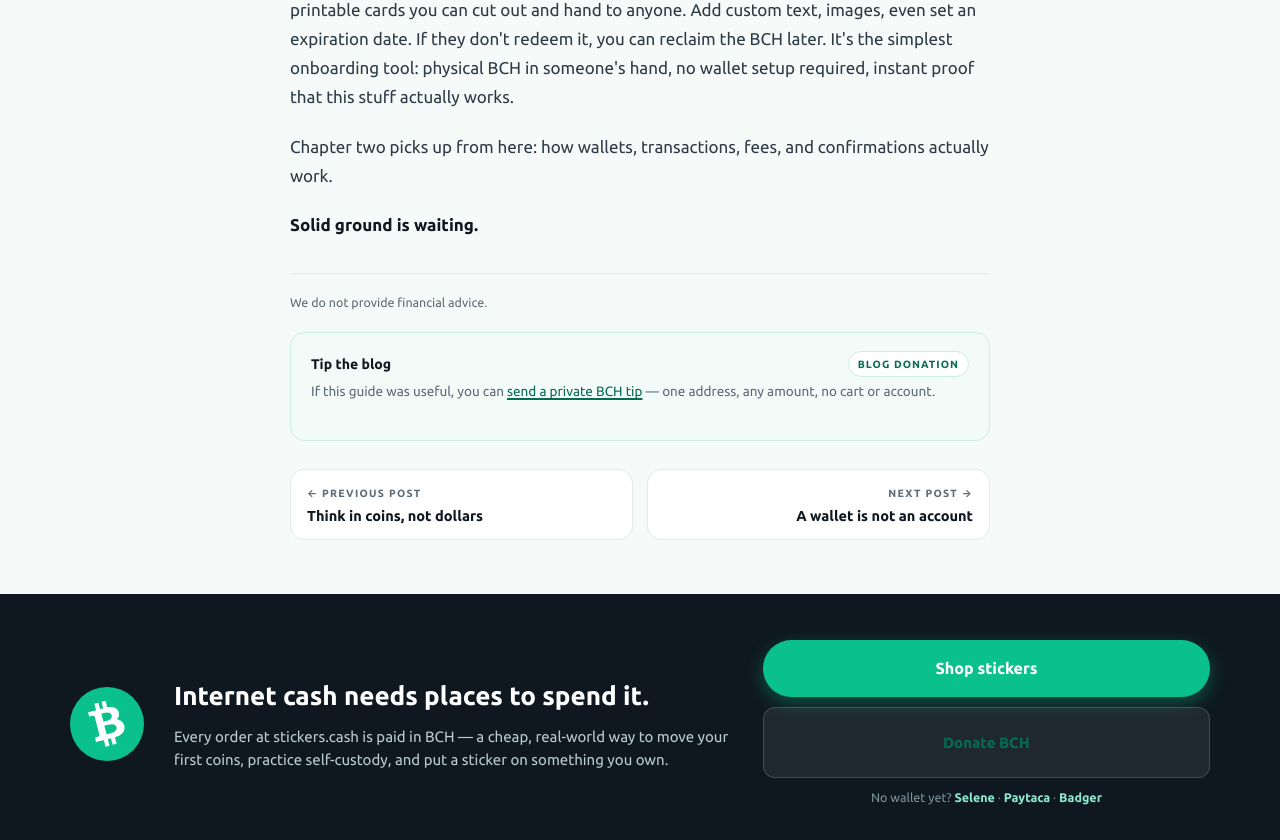
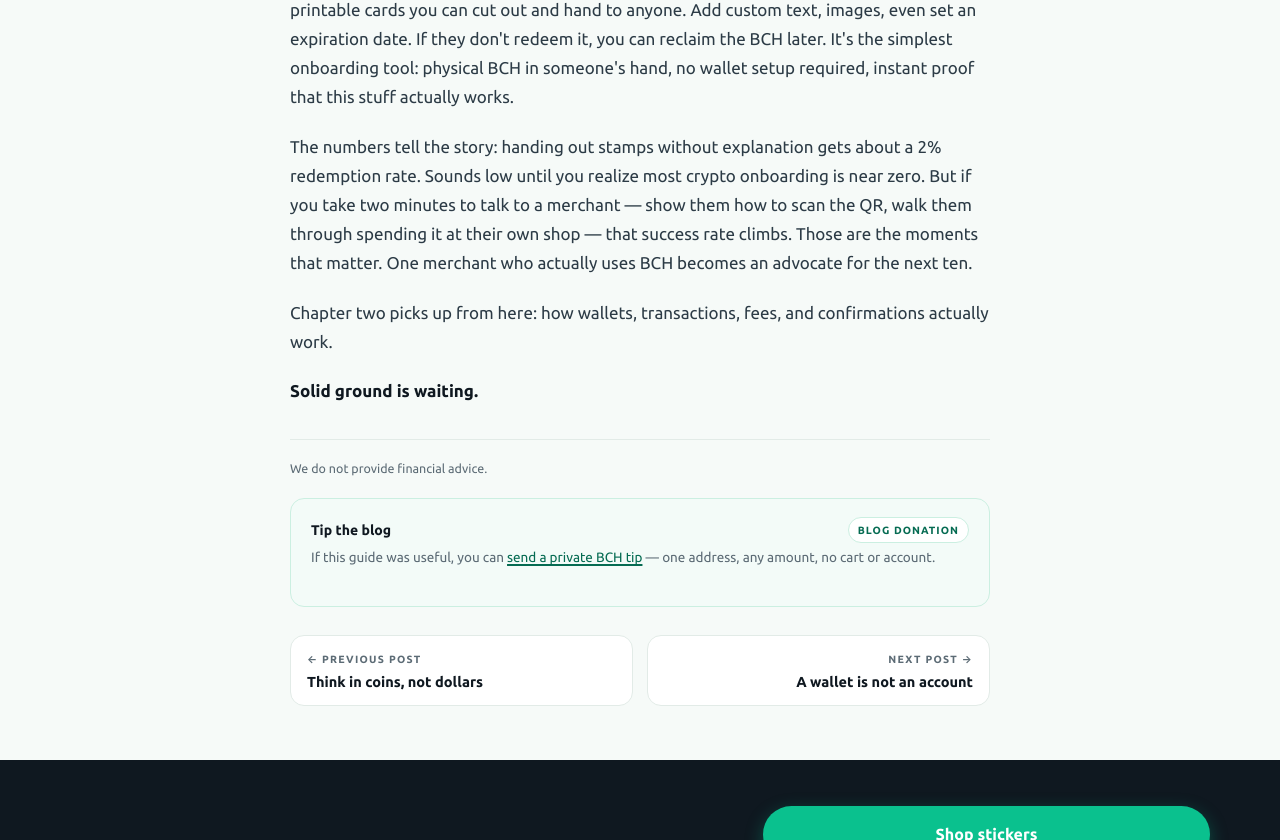
Before and after one commit to ripekern/stickers-cash, a plain HTML site: page blog/start-before-the-ice-cracks.html in a window 1280 px wide. Shown: the part 829-1669 px from the top of the page. Drawn offline with Linux system fonts and the light colour scheme.

Commit message:
Add stamp redemption success rates and personal guidance impact

```diff
--- a/blog/start-before-the-ice-cracks.html
+++ b/blog/start-before-the-ice-cracks.html
@@ -123,6 +123,8 @@
 
     <p>Want to help others have that same realization? <a href="https://stamps.cash" target="_blank" rel="noopener">stamps.cash</a> lets you preload BCH onto printable cards you can cut out and hand to anyone. Add custom text, images, even set an expiration date. If they don't redeem it, you can reclaim the BCH later. It's the simplest onboarding tool: physical BCH in someone's hand, no wallet setup required, instant proof that this stuff actually works.</p>
 
+    <p>The numbers tell the story: handing out stamps without explanation gets about a 2% redemption rate. Sounds low until you realize most crypto onboarding is near zero. But if you take two minutes to talk to a merchant — show them how to scan the QR, walk them through spending it at their own shop — that success rate climbs. Those are the moments that matter. One merchant who actually uses BCH becomes an advocate for the next ten.</p>
+
     <p>Chapter two picks up from here: how wallets, transactions, fees, and confirmations actually work.</p>
 
     <p><strong>Solid ground is waiting.</strong></p>
```
